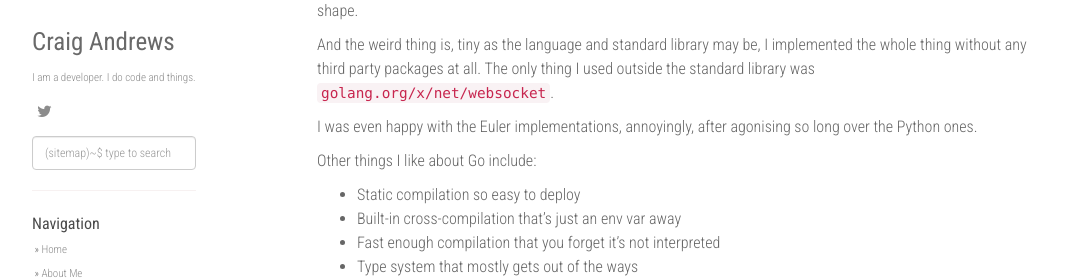
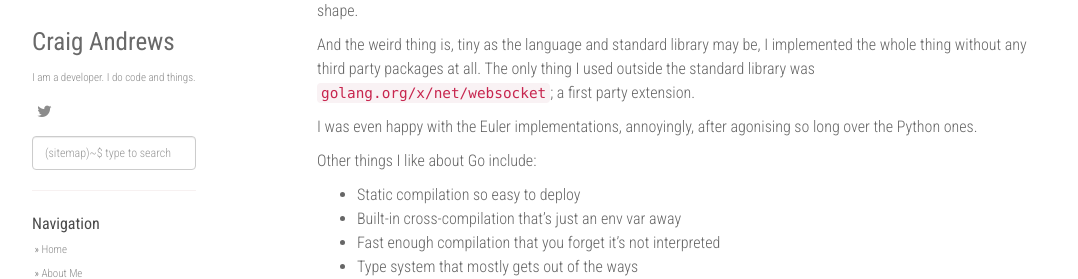
Before and after one commit to doozr/doozr.github.io, a Jekyll site: the page built from _posts/2016-07-05-get-up-and-go.md, in a window 1280 px wide and 900 px high, scrolled down 11410 px. Shown: the part 177-456 px from the top of the window, without its empty margins (53-1131 px from the left). Built offline with Jekyll 4.4.1, drawn with Linux system fonts in a browser that asks for light colours; nearby versions of some CDN libraries; comment, search, counter and statistics services are not loaded.

Commit message:
1st party

```diff
--- a/_posts/2016-07-05-get-up-and-go.md
+++ b/_posts/2016-07-05-get-up-and-go.md
@@ -698,7 +698,8 @@ day or two, honed into what I think is pretty good shape.
 
 And the weird thing is, tiny as the language and standard library may be,
 I implemented the whole thing without any third party packages at all. The
-only thing I used outside the standard library was `golang.org/x/net/websocket`.
+only thing I used outside the standard library was `golang.org/x/net/websocket`;
+a first party extension.
 
 I was even happy with the Euler implementations, annoyingly, after
 agonising so long over the Python ones.
```
